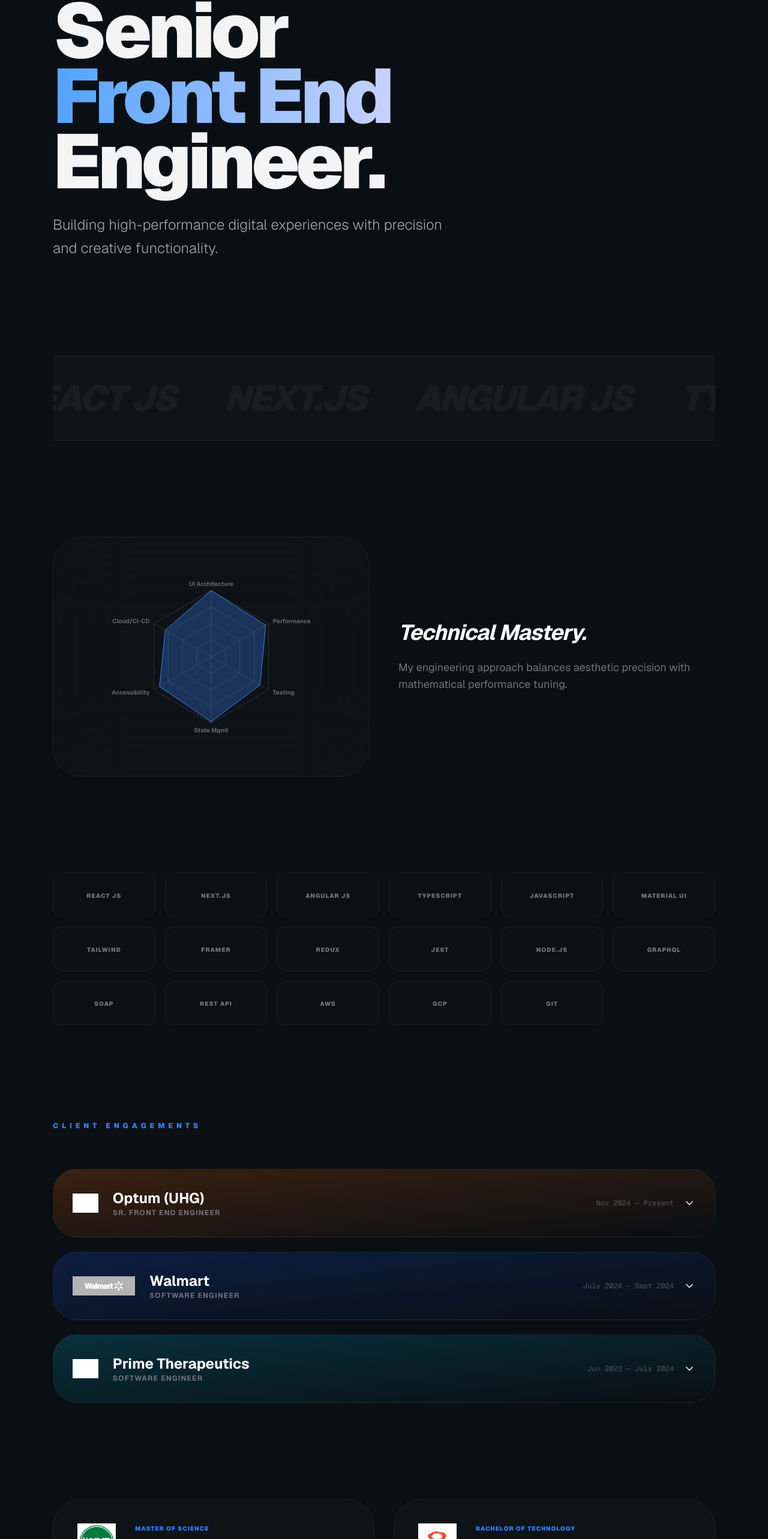
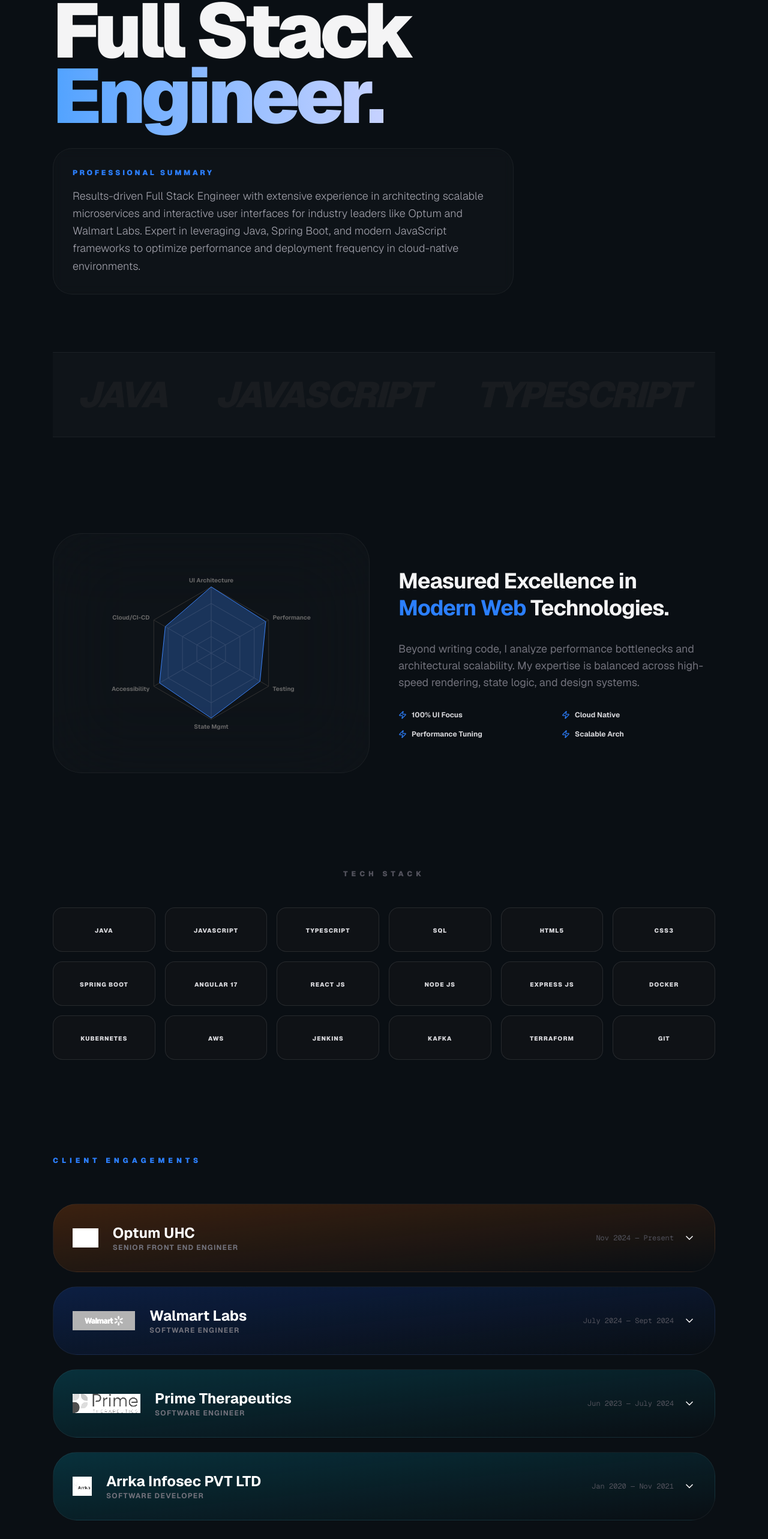
Before and after one commit to suhasreddy1220/Portfolio, a Next.js app: page / in a window 1280 px wide. Shown: the part 179-2745 px from the top of the page at 60% size. Built offline with nearby package versions, Linux system fonts and the light colour scheme; grey boxes are pictures that could not be loaded.

Commit message:
design change

```diff
--- a/src/app/page.tsx
+++ b/src/app/page.tsx
@@ -6,7 +6,7 @@ import {
 } from "recharts";
 import {
   Terminal, Cpu, Globe, Briefcase, MapPin, Mail, Linkedin,
-  Zap, PieChart, Activity, Layers, Code2, ChevronDown, ChevronUp
+  Zap, PieChart, Activity, Layers, Code2, ChevronDown, ChevronUp, Calendar
 } from "lucide-react";
 
 const fadeIn = {
@@ -30,49 +30,67 @@ export default function Portfolio() {
 
   const clients = [
     {
-      company: "Optum (UHG)",
+      company: "Optum UHC",
       logo: "/logos/optum.jpeg",
-      role: "Sr. Front End Engineer",
+      role: "Senior Front end Engineer",
       duration: "Nov 2024 — Present",
       color: "from-orange-500/20",
       details: [
-        "Technical lead for front-end initiatives, defining scalable design patterns for React, Next.js, and TypeScript architectures.",
-        "Engineered high-performance UI components resulting in a 40% improvement in cross-device fluidity.",
-        "Architected a standardized design system across healthcare clouds, reducing UI technical debt by 25%."
+        "Developed a scalable Deployment Service with Docker and RESTful APIs, boosting maintainability by 85%.",
+        "Built end-to-end web applications using Angular 17 and Node JS, increasing website usage by 80%.",
+        "Enhanced CI/CD pipelines with Jenkins and AWS, cutting feature delivery time by 40%."
       ]
     },
     {
-      company: "Walmart",
+      company: "Walmart Labs",
       logo: "/logos/walmart.png",
       role: "Software Engineer",
       duration: "July 2024 — Sept 2024",
       color: "from-blue-600/20",
       details: [
-        "Developed enterprise-grade interfaces using React and modern JavaScript for internal analytics teams.",
-        "Achieved 85% code coverage for frontend modules by implementing unit and integration testing with Jest.",
-        "Optimized web application flows with custom CSS and Bootstrap, eliminating full-page reloads."
+        "Engineered secure Spring Boot RESTful microservices integrated with PostgreSQL.",
+        "Expanded code coverage to 85% through comprehensive unit and integration testing with Junit.",
+        "Implemented Kafka streaming applications for efficient customer screening using EKS."
       ]
     },
     {
       company: "Prime Therapeutics",
-      logo: "/logos/prime.jpeg",
+      logo: "/logos/prime.jpg",
       role: "Software Engineer",
       duration: "Jun 2023 — July 2024",
       color: "from-cyan-500/20",
       details: [
-        "Enhanced UI modularity using advanced design patterns, increasing component reusability by 50%.",
-        "Spearheaded mobile-first, responsive web designs ensuring 100% WCAG 2.1 accessibility compliance.",
-        "Optimized front-end asset loading, leading to a 25% improvement in Time-to-Interactive (TTI)."
+        "Constructed a custom ORM application using Spring Data JPA and Hibernate for automated testing.",
+        "Optimized data storage with MongoDB and SQL, improving retrieval speeds by 25%.",
+        "Strengthened API security with OAuth and JWT, reducing vulnerabilities by 95%."
+      ]
+    },
+    {
+      company: "Arrka Infosec PVT LTD",
+      logo: "/logos/arrka.jpg",
+      role: "Software Developer",
+      duration: "Jan 2020 — Nov 2021",
+      color: "from-cyan-500/20",
+      details: [
+        "Reactive UI Engineering: Designed and developed highly responsive user interfaces using Angular and JavaScript, implementing real-time data binding to ensure security dashboards updated dynamically without manual refreshes.",
+        "Frontend Architecture: Engineered a library of reusable UI components—including complex data tables, modals, and secure form inputs—using HTML5 and CSS3 to maintain 100% design consistency across the platform.",
+        "Microservices Integration: Developed and maintained web applications using Java as a backend and implemented REST-based Microservices with Spring Boot, seamlessly connecting the frontend with robust MVC architecture.",
+        "Data Visualization & Performance: Performed database modeling and implemented performance metrics, integrating frontend views with complex SQL stored procedures and multi-table joins to visualize robust data operations.",
+        "Real-time Monitoring: Collaborated with team members to build SQL-based metrics for real-time monitoring and performance insights, surfacing system health directly to the user through the interface"
       ]
     }
   ];
 
-  const skills = ['React JS', 'Next.js', 'Angular JS', 'TypeScript', 'JavaScript', 'Material UI', 'Tailwind', 'Framer', 'Redux', 'Jest', 'Node.js', 'GraphQL', 'SOAP', 'REST API', 'AWS', 'GCP', 'Git'];
+  const skills = [
+    'Java', 'JavaScript', 'TypeScript', 'SQL', 'HTML5', 'CSS3',
+    'Spring Boot', 'Angular 17', 'React JS', 'Node JS', 'Express JS',
+    'Docker', 'Kubernetes', 'AWS', 'Jenkins', 'Kafka', 'Terraform', 'Git'
+  ];
 
   return (
     <div className="min-h-screen bg-[#0a0f14] text-zinc-100 selection:bg-blue-500/40 overflow-x-hidden font-sans">
 
-      {/* 1. PEACEFUL DYNAMIC BACKGROUND */}
+      {/* PEACEFUL DYNAMIC BACKGROUND */}
       <div className="fixed inset-0 -z-10">
         <div className="absolute top-0 left-0 w-full h-full bg-[radial-gradient(circle_at_50%_50%,#16202a_0%,#0a0f14_100%)]" />
         <motion.div
@@ -98,15 +116,19 @@ export default function Portfolio() {
       <main className="max-w-6xl mx-auto px-6 pt-44 pb-20">
 
         {/* HERO SECTION */}
-        <motion.section {...fadeIn} className="mb-40 relative">
+        <motion.section {...fadeIn} className="mb-24 relative">
           <h1 className="text-6xl md:text-9xl font-black tracking-tighter mb-8 leading-[0.85]">
-            Senior <br />
-            <span className="text-transparent bg-clip-text bg-gradient-to-r from-blue-400 to-indigo-200">Front End</span> <br />
-            Engineer.
+            Full Stack <br />
+            <span className="text-transparent bg-clip-text bg-gradient-to-r from-blue-400 to-indigo-200">Engineer.</span>
           </h1>
-          <p className="text-xl md:text-2xl text-zinc-400 max-w-2xl font-light leading-relaxed">
-            Building high-performance digital experiences with precision and creative functionality.
+
+          {/* PROFESSIONAL SUMMARY */}
+          <div className="max-w-3xl p-8 rounded-[2rem] bg-white/[0.02] border border-white/5 backdrop-blur-sm">
+            <h2 className="text-xs font-black uppercase tracking-[0.3em] text-blue-500 mb-4">Professional Summary</h2>
+            <p className="text-lg text-zinc-400 leading-relaxed font-light">
+              Results-driven Full Stack Engineer with extensive experience in architecting scalable microservices and interactive user interfaces for industry leaders like Optum and Walmart Labs. Expert in leveraging Java, Spring Boot, and modern JavaScript frameworks to optimize performance and deployment frequency in cloud-native environments.
             </p>
+          </div>
         </motion.section>
 
         {/* MARQUEE ANIMATION */}
@@ -120,7 +142,7 @@ export default function Portfolio() {
           </div>
         </section>
 
-        {/* ANALYTICS SECTION */}
+        {/* REVERTED ANALYTICS DESCRIPTION */}
         <section className="mb-40 grid grid-cols-1 md:grid-cols-2 gap-12 items-center">
           <div className="h-[400px] bg-white/[0.02] border border-white/5 rounded-[3rem] p-6 backdrop-blur-3xl">
             <ResponsiveContainer width="100%" height="100%">
@@ -131,27 +153,37 @@ export default function Portfolio() {
               </RadarChart>
             </ResponsiveContainer>
           </div>
-          <div className="space-y-6">
-            <h2 className="text-4xl font-bold italic tracking-tight text-white">Technical Mastery.</h2>
-            <p className="text-zinc-500 text-lg">My engineering approach balances aesthetic precision with mathematical performance tuning.</p>
+          <div className="space-y-8">
+            <h3 className="text-4xl font-bold tracking-tight leading-tight">Measured Excellence in <span className="text-blue-500">Modern Web</span> Technologies.</h3>
+            <p className="text-zinc-500 text-lg">
+              Beyond writing code, I analyze performance bottlenecks and architectural scalability. My expertise is balanced across high-speed rendering, state logic, and design systems.
+            </p>
+            <div className="grid grid-cols-2 gap-4">
+              {['100% UI Focus', 'Cloud Native', 'Performance Tuning', 'Scalable Arch'].map((item) => (
+                <div key={item} className="flex items-center gap-2 text-xs font-bold text-zinc-300">
+                  <Zap size={14} className="text-blue-500" /> {item}
+                </div>
+              ))}
+            </div>
           </div>
         </section>
 
-        {/* INSTANT REACTIVE SKILLS */}
+        {/* INDIVIDUAL SKILL BOXES WITH HIGHLIGHT HOVER */}
         <section id="skills" className="mb-40">
+          <h2 className="text-xs font-black uppercase tracking-[0.5em] text-zinc-600 mb-12 text-center">Tech Stack</h2>
            <div className="grid grid-cols-2 md:grid-cols-4 lg:grid-cols-6 gap-4">
               {skills.map((skill) => (
                 <motion.div
                   key={skill}
                   whileHover={{
-                    scale: 1.05,
-                    backgroundColor: "rgba(59, 130, 246, 0.2)",
-                    borderColor: "rgba(59, 130, 246, 0.5)",
-                    transition: { duration: 0.1 } // Instant reaction
+                    y: -5,
+                    backgroundColor: "rgba(59, 130, 246, 0.15)",
+                    borderColor: "rgba(59, 130, 246, 0.6)",
+                    boxShadow: "0 0 20px rgba(59, 130, 246, 0.2)"
                   }}
-                  className="p-6 rounded-2xl border border-white/5 bg-zinc-900/20 text-center cursor-pointer group"
+                  className="p-6 rounded-2xl border border-white/10 bg-zinc-900/40 text-center cursor-pointer transition-all duration-200"
                 >
-                  <span className="text-[10px] font-black uppercase tracking-widest text-zinc-500 group-hover:text-white transition-colors">
+                  <span className="text-[10px] font-black uppercase tracking-widest text-zinc-300 group-hover:text-white">
                     {skill}
                   </span>
                 </motion.div>
@@ -196,7 +228,7 @@ export default function Portfolio() {
                       <div className="grid grid-cols-1 gap-4 border-t border-white/5 pt-8">
                         {client.details.map((detail, i) => (
                           <div key={i} className="flex gap-4 p-4 rounded-xl bg-black/20 border border-white/5">
-                            <Zap size={18} className="text-blue-500 shrink-0" />
+                            <Code2 size={18} className="text-blue-500 shrink-0" />
                             <p className="text-zinc-400 text-sm leading-relaxed">{detail}</p>
                           </div>
                         ))}
@@ -210,13 +242,13 @@ export default function Portfolio() {
         </section>
 
         {/* EDUCATION SECTION (BRANDED CARDS) */}
-        <section className="mb-40 grid grid-cols-1 md:grid-cols-2 gap-8">
+        <section id="edu" className="mb-40 grid grid-cols-1 md:grid-cols-2 gap-8">
             <div className="p-10 rounded-[3rem] bg-white/[0.02] border border-white/5 flex items-center gap-8 group hover:bg-white/[0.04] transition-all">
                <img src="/logos/unt.png" className="h-16 w-16 object-contain" alt="UNT" />
                <div>
                   <p className="text-blue-500 text-[10px] font-black uppercase tracking-widest mb-1">Master of Science</p>
                   <h4 className="text-xl font-bold">University of North Texas</h4>
-                  <p className="text-zinc-500 text-xs italic">Advanced Data Analytics • GPA 3.875</p>
+                  <p className="text-zinc-500 text-xs italic">Advanced Data Analytics • Denton, TX</p>
                </div>
             </div>
             <div className="p-10 rounded-[3rem] bg-white/[0.02] border border-white/5 flex items-center gap-8 group hover:bg-white/[0.04] transition-all">
@@ -224,29 +256,34 @@ export default function Portfolio() {
                <div>
                   <p className="text-blue-500 text-[10px] font-black uppercase tracking-widest mb-1">Bachelor of Technology</p>
                   <h4 className="text-xl font-bold">NIIT University</h4>
-                  <p className="text-zinc-500 text-xs italic">Computer Science • GPA 6.58</p>
+                  <p className="text-zinc-500 text-xs italic">Computer Science & Engineering • Hyderabad, India</p>
                </div>
             </div>
         </section>
 
-        <footer className="pt-20 border-t border-white/5 flex justify-between items-center opacity-50 text-[10px] font-bold uppercase tracking-widest">
-           <p>© 2025 Dallas, Texas</p>
-           <div className="flex gap-4">
-              <a href="https://linkedin.com/in/rushikreddy" className="hover:text-blue-500">LinkedIn</a>
-              <a href="mailto:rushikreddy22@gmail.com" className="hover:text-blue-500">Email</a>
+        {/* CONTACT SECTION */}
+        <section className="mb-40">
+          <h2 className="text-xs font-black uppercase tracking-[0.5em] text-zinc-600 mb-12 text-center">Get in Touch</h2>
+          <div className="flex flex-col items-center gap-6">
+            <motion.a
+              href="mailto: rushikreddy22@gmail.com"
+              whileHover={{ y: -5, backgroundColor: "rgba(59, 130, 246, 0.15)", borderColor: "rgba(59, 130, 246, 0.6)", boxShadow: "0 0 20px rgba(59, 130, 246, 0.2)" }}
+              className="p-6 rounded-2xl border border-white/10 bg-zinc-900/40 text-center cursor-pointer transition-all duration-200"
+            >
+              <Mail size={24} className="text-blue-500" />
+              <span className="text-lg font-bold text-white mt-2">Email Me</span>
+            </motion.a>
+                        <motion.a
+                          href="https://www.linkedin.com/in/rushik-reddy/"
+                          whileHover={{ y: -5, backgroundColor: "rgba(59, 130, 246, 0.15)", borderColor: "rgba(59, 130, 246, 0.6)", boxShadow: "0 0 20px rgba(59, 130, 246, 0.2)" }}
+                          className="p-6 rounded-2xl border border-white/10 bg-zinc-900/40 text-center cursor-pointer transition-all duration-200"
+                        >
+                          <Linkedin size={24} className="text-blue-500" />
+                          <span className="text-lg font-bold text-white mt-2">Connect on LinkedIn</span>
+                        </motion.a>
                       </div>
-        </footer>
+                    </section>
                   </main>
-
-      <style jsx global>{`
-        @keyframes marquee {
-          0% { transform: translateX(0); }
-          100% { transform: translateX(-50%); }
-        }
-        .animate-marquee {
-          animation: marquee 30s linear infinite;
-        }
-      `}</style>
                 </div>
               );
             }
```
Also changed, not shown: public/logos/arrka.jpg (added). Lines whose indentation alone changed are shown as unchanged.
